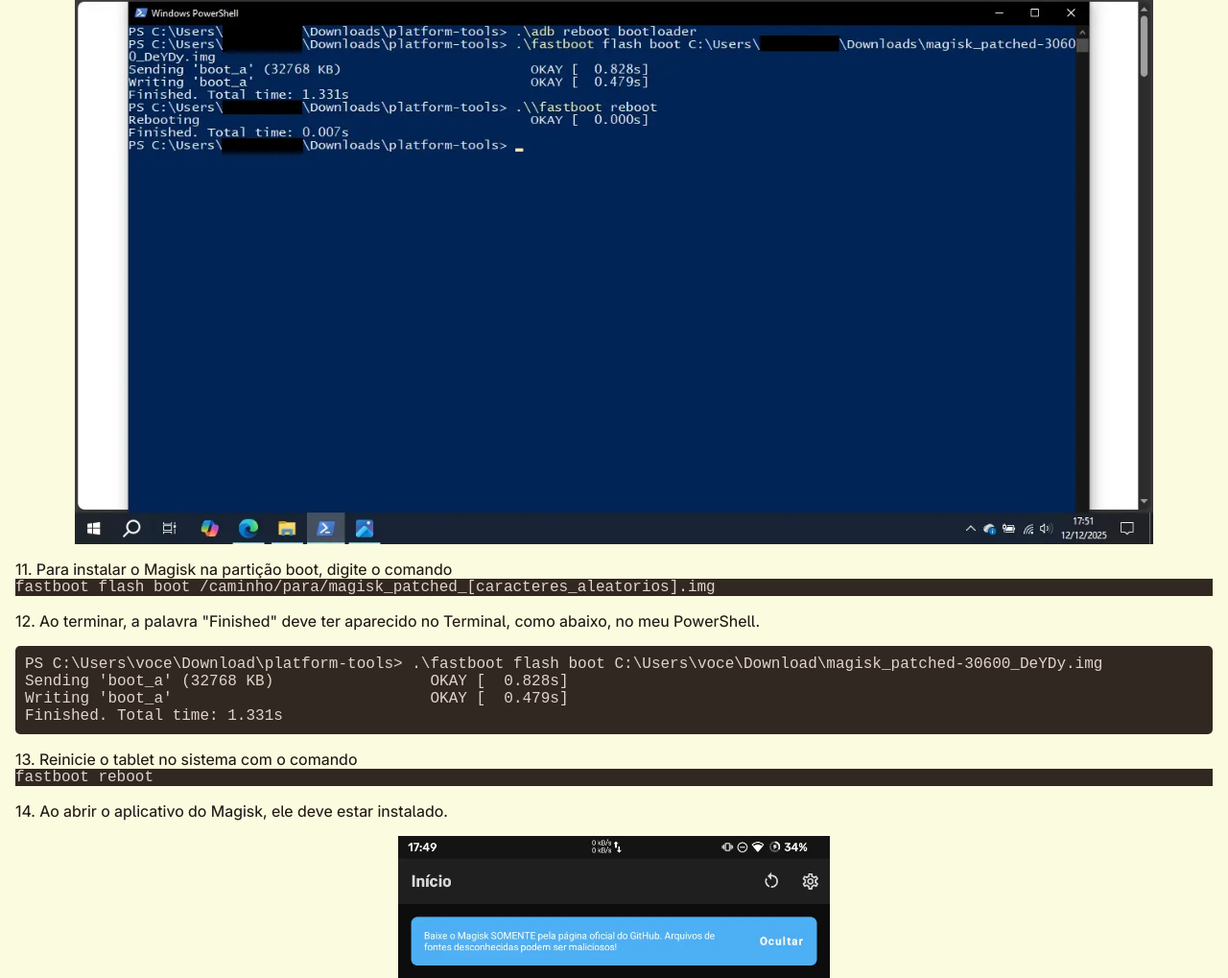
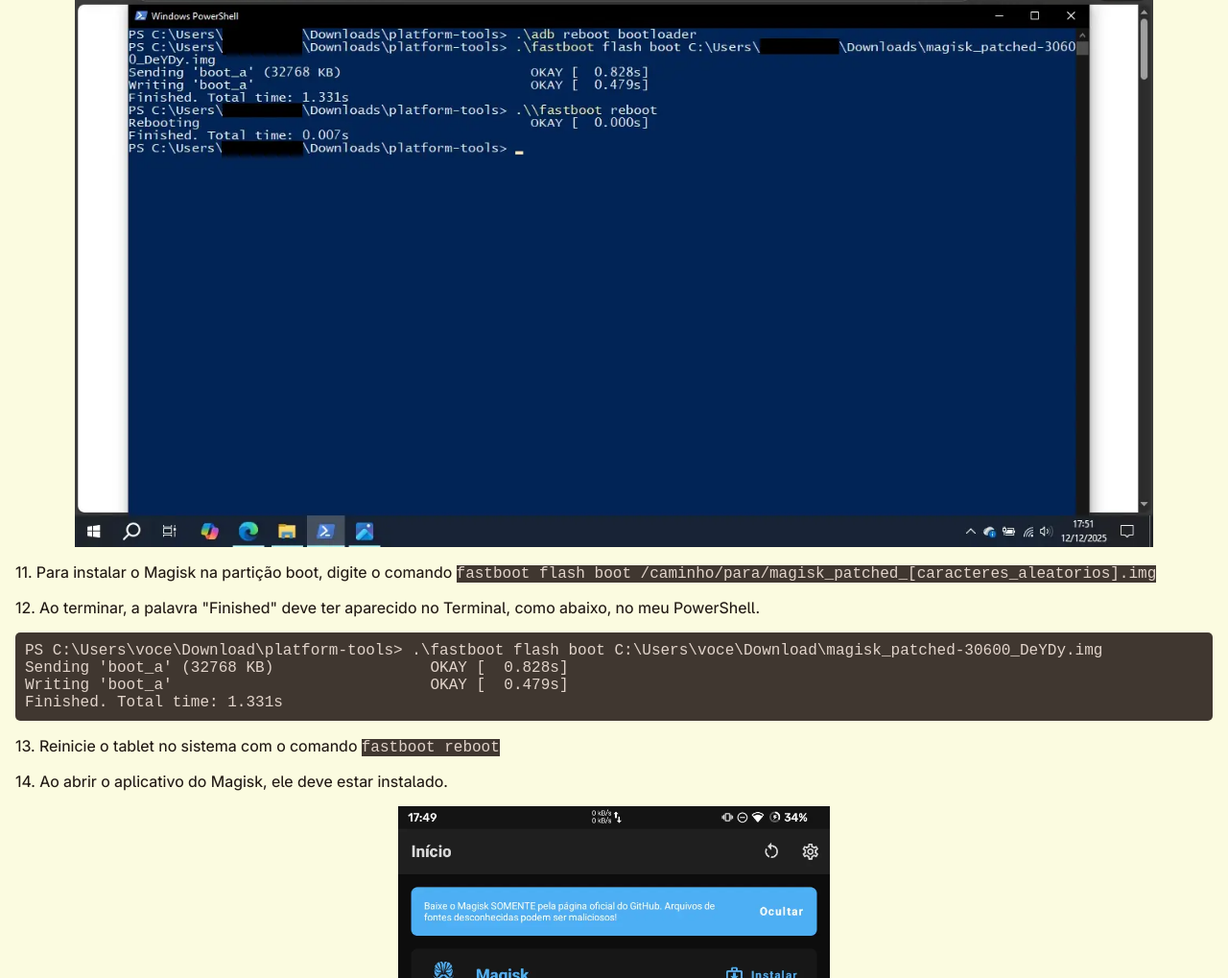
Before and after one commit to ruanv0/ruanv0.github.io, a plain HTML site: page guias/instalar-magisk.html in a window 1280 px wide. Shown: the part 7124-8143 px from the top of the page at 96% size. Drawn offline with Linux system fonts and the light colour scheme; a web font is replaced by a local one.

Commit message:
Pequena correção no styles.css

```diff
--- a/styles/style.css
+++ b/styles/style.css
@@ -80,7 +80,7 @@ body {
 	font-style: monospace;
 }
 pre {
-	background: #312821;
+	background: #403730;
 	color: var(--dark-color);
 	padding: 10px;
 	border-radius: 5px;
@@ -91,11 +91,10 @@ pre {
 	overflow-wrap: normal;
 }
 code {
-	background: #312821;
+	background: #403730;
 	color: var(--dark-color);
 	font-family: 'AdwaitaMono', monospace;
 	font-weight: 450; /* mid-range weight */
-	display: block;
 	overflow-x: auto;
 	overflow-wrap: normal;
 }
```
